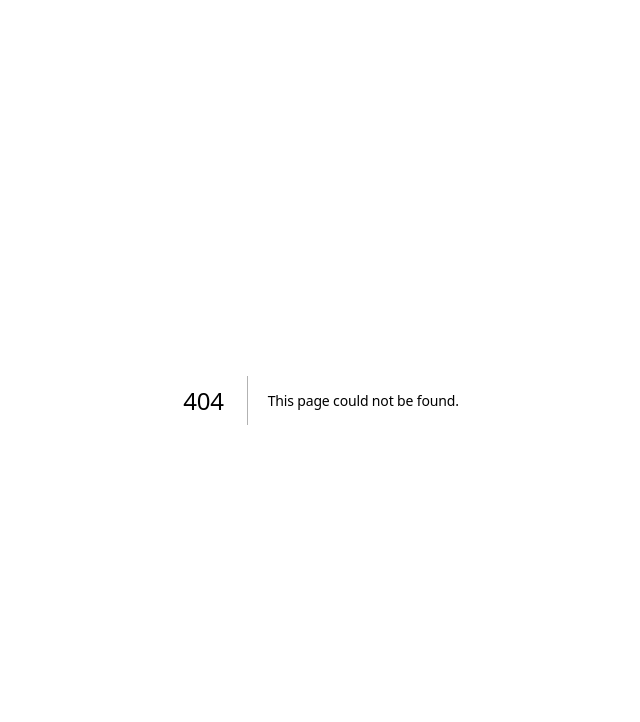
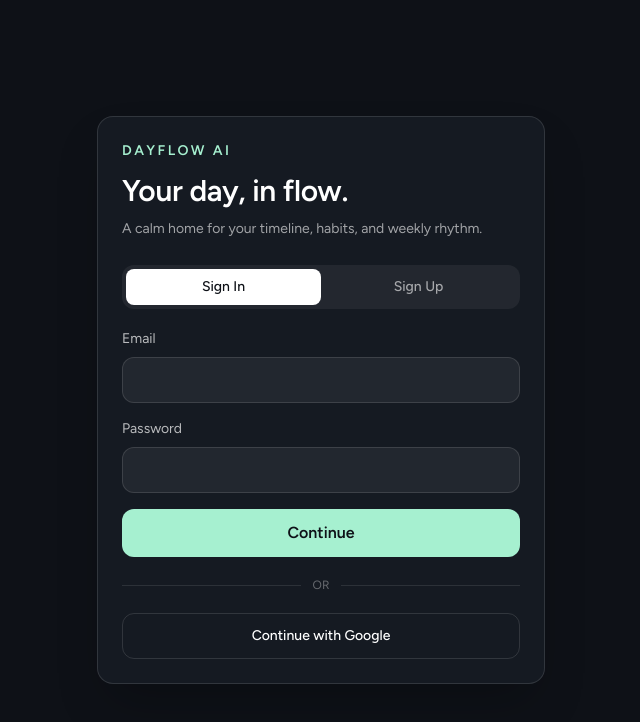
Before and after one commit to Mohamedkhaled420/dayflow-web, a Next.js app: page /auth in a window 1280 px wide. Before the commit this address had no page. Shown: the top 722 px of the page, without its empty margins (319-959 px from the left). Built offline with nearby package versions, Linux system fonts and the light colour scheme.

Commit message:
Restored v10: Add Supabase auth and profile initialization

```diff
--- a/package.json
+++ b/package.json
@@ -11,6 +11,8 @@
   },
   "dependencies": {
     "@radix-ui/react-toast": "^1.2.14",
+    "@supabase/ssr": "0.7.0",
+    "@supabase/supabase-js": "2.57.4",
     "class-variance-authority": "^0.7.1",
     "clsx": "^2.1.1",
     "framer-motion": "^12.23.2",
--- /dev/null
+++ b/src/app/auth/callback/route.ts
@@ -0,0 +1,14 @@
+import { NextResponse } from "next/server";
+import { createClient } from "@/utils/supabase/server";
+
+export async function GET(request: Request) {
+  const url = new URL(request.url);
+  const code = url.searchParams.get("code");
+
+  if (code) {
+    const supabase = await createClient();
+    await supabase.auth.exchangeCodeForSession(code);
+  }
+
+  return NextResponse.redirect(new URL("/", request.url));
+}
--- /dev/null
+++ b/src/app/auth/layout.tsx
@@ -0,0 +1,3 @@
+export default function AuthLayout({ children }: Readonly<{ children: React.ReactNode }>) {
+  return <div className="min-h-screen bg-[#0e1117] font-sans text-white">{children}</div>;
+}
--- /dev/null
+++ b/src/app/auth/page.tsx
@@ -0,0 +1,110 @@
+"use client";
+
+import { FormEvent, useState } from "react";
+import { useRouter } from "next/navigation";
+import { createClient } from "@/utils/supabase/client";
+
+export default function AuthPage() {
+  const router = useRouter();
+  const [mode, setMode] = useState<"sign-in" | "sign-up">("sign-in");
+  const [email, setEmail] = useState("");
+  const [password, setPassword] = useState("");
+  const [error, setError] = useState("");
+  const [message, setMessage] = useState("");
+  const [pending, setPending] = useState(false);
+
+  async function submit(event: FormEvent<HTMLFormElement>) {
+    event.preventDefault();
+    setError("");
+    setMessage("");
+    setPending(true);
+    const supabase = createClient();
+
+    const result = mode === "sign-in"
+      ? await supabase.auth.signInWithPassword({ email, password })
+      : await supabase.auth.signUp({
+          email,
+          password,
+          options: {
+            emailRedirectTo:
+              process.env.NEXT_PUBLIC_DEV_SUPABASE_REDIRECT_URL ?? `${window.location.origin}/auth/callback`,
+          },
+        });
+
+    if (result.error) {
+      setError(result.error.message.toLowerCase().includes("confirm") ? result.error.message : "Invalid email or password");
+      setPending(false);
+      return;
+    }
+
+    if (mode === "sign-up" && result.data.user) {
+      const { error: profileError } = await supabase.from("profiles").upsert({
+        id: result.data.user.id,
+        identity: {
+          displayName: email.split("@")[0],
+          timezone: Intl.DateTimeFormat().resolvedOptions().timeZone,
+          createdAt: new Date().toISOString(),
+        },
+        integrations: { browserExtensionLinked: false },
+      });
+
+      if (profileError) {
+        setError("Your account was created, but profile setup could not be completed.");
+        setPending(false);
+        return;
+      }
+
+      if (!result.data.session) {
+        setMessage("Check your email to confirm your account, then sign in.");
+        setPending(false);
+        return;
+      }
+    }
+
+    router.replace("/");
+    router.refresh();
+  }
+
+  async function signInWithGoogle() {
+    setError("");
+    const supabase = createClient();
+    const { error: authError } = await supabase.auth.signInWithOAuth({
+      provider: "google",
+      options: {
+        redirectTo: process.env.NEXT_PUBLIC_DEV_SUPABASE_REDIRECT_URL ?? `${window.location.origin}/auth/callback`,
+      },
+    });
+    if (authError) setError("Google sign in is unavailable right now.");
+  }
+
+  return (
+    <main className="flex min-h-screen items-center justify-center p-4">
+      <section className="w-full max-w-md rounded-2xl border border-white/12 bg-[#151a22] p-6 shadow-2xl">
+        <div className="mb-6">
+          <p className="text-sm font-semibold tracking-[0.18em] text-[#a6f0d0]">DAYFLOW AI</p>
+          <h1 className="mt-3 text-3xl font-semibold text-white">Your day, in flow.</h1>
+          <p className="mt-2 text-sm leading-6 text-white/60">A calm home for your timeline, habits, and weekly rhythm.</p>
+        </div>
+
+        <div className="mb-5 grid grid-cols-2 rounded-xl bg-white/6 p-1">
+          {(["sign-in", "sign-up"] as const).map((value) => (
+            <button key={value} type="button" onClick={() => { setMode(value); setError(""); setMessage(""); }} className={`rounded-lg px-3 py-2 text-sm font-medium transition ${mode === value ? "bg-white text-[#0e1117]" : "text-white/60 hover:text-white"}`}>
+              {value === "sign-in" ? "Sign In" : "Sign Up"}
+            </button>
+          ))}
+        </div>
+
+        <form className="flex flex-col gap-4" onSubmit={submit}>
+          <label className="flex flex-col gap-2 text-sm text-white/70">Email<input required type="email" value={email} onChange={(event) => setEmail(event.target.value)} className="rounded-xl border border-white/12 bg-white/6 px-3 py-3 text-white outline-none transition focus:border-[#a6f0d0]" /></label>
+          <label className="flex flex-col gap-2 text-sm text-white/70">Password<input required minLength={6} type="password" value={password} onChange={(event) => setPassword(event.target.value)} className="rounded-xl border border-white/12 bg-white/6 px-3 py-3 text-white outline-none transition focus:border-[#a6f0d0]" /></label>
+          {error ? <p role="alert" className="text-sm text-[#ff9b9b]">{error}</p> : null}
+          {message ? <p role="status" className="text-sm text-[#a6f0d0]">{message}</p> : null}
+          <button disabled={pending} type="submit" className="rounded-xl bg-[#a6f0d0] px-4 py-3 font-semibold text-[#0e1117] transition hover:bg-[#c3f8e1] disabled:cursor-not-allowed disabled:opacity-60">{pending ? "Please wait…" : mode === "sign-in" ? "Continue" : "Create account"}</button>
+        </form>
+
+        <div className="my-5 flex items-center gap-3 text-xs text-white/35"><span className="h-px flex-1 bg-white/10" />OR<span className="h-px flex-1 bg-white/10" /></div>
+        <button type="button" onClick={signInWithGoogle} className="w-full rounded-xl border border-white/12 px-4 py-3 text-sm font-medium text-white transition hover:bg-white/6">Continue with Google</button>
+      </section>
+    </main>
+  );
+}
--- a/src/components/dayflow/AppShell.tsx
+++ b/src/components/dayflow/AppShell.tsx
@@ -133,7 +133,6 @@ export function AppShell() {
                 exit={reducedMotion ? { opacity: 0 } : { opacity: 0, y: 8 }}
                 transition={reducedMotion ? { duration: 0.15 } : springSoft}
                 className="h-full min-w-0 w-full max-w-full overflow-hidden"
-              >
               >
                 {content}
               </motion.div>
--- a/src/components/dayflow/TimelineView.tsx
+++ b/src/components/dayflow/TimelineView.tsx
@@ -537,7 +537,6 @@ function DayTimeline({
   const nowMin = nowMinutes();
 
   return (
-<<<<<<< HEAD
     <>
       <div className="df-mobile-event-list df-scroll flex-1 overflow-y-auto px-4 pb-32" role="list" aria-label="Day timeline">
         {events.length === 0 ? (
@@ -572,18 +571,10 @@ function DayTimeline({
       </div>
       <div
         ref={scrollRef}
-        className="df-desktop-timeline df-scroll flex-1 overflow-y-auto px-4 sm:px-5 pb-8"
+        className="df-desktop-timeline df-scroll df-edge-fade flex-1 overflow-y-auto px-4 pb-8 sm:px-5"
         role="list"
         aria-label="Day timeline"
       >
-=======
-    <div
-      ref={scrollRef}
-      className="df-scroll df-edge-fade flex-1 overflow-y-auto px-4 sm:px-5 pb-8"
-      role="list"
-      aria-label="Day timeline"
-    >
->>>>>>> 2fca8b25392573f719f1e6cd88a72eceb59e9e53
       <div className="relative pt-1" style={{ height: DAY_SPAN * PX_PER_MIN + 30 }}>
         {/* hour lines */}
         <div aria-hidden="true">
--- /dev/null
+++ b/src/middleware.ts
@@ -0,0 +1,47 @@
+import { createServerClient } from "@supabase/ssr";
+import { NextResponse, type NextRequest } from "next/server";
+
+export async function middleware(request: NextRequest) {
+  let response = NextResponse.next({ request });
+
+  const supabase = createServerClient(
+    process.env.NEXT_PUBLIC_SUPABASE_URL!,
+    process.env.NEXT_PUBLIC_SUPABASE_ANON_KEY ?? process.env.NEXT_PUBLIC_SUPABASE_PUBLISHABLE_KEY!,
+    {
+      cookies: {
+        getAll() {
+          return request.cookies.getAll();
+        },
+        setAll(cookiesToSet) {
+          cookiesToSet.forEach(({ name, value }) => request.cookies.set(name, value));
+          response = NextResponse.next({ request });
+          cookiesToSet.forEach(({ name, value, options }) =>
+            response.cookies.set(name, value, options),
+          );
+        },
+      },
+    },
+  );
+
+  const { data: { user } } = await supabase.auth.getUser();
+  const pathname = request.nextUrl.pathname;
+  const isAuthRoute = pathname === "/auth" || pathname.startsWith("/auth/");
+
+  if (!user && !isAuthRoute) {
+    const url = request.nextUrl.clone();
+    url.pathname = "/auth";
+    return NextResponse.redirect(url);
+  }
+
+  if (user && isAuthRoute) {
+    const url = request.nextUrl.clone();
+    url.pathname = "/";
+    return NextResponse.redirect(url);
+  }
+
+  return response;
+}
+
+export const config = {
+  matcher: ["/((?!api|_next/static|_next/image|favicon.ico).*)"],
+};
--- /dev/null
+++ b/src/utils/supabase/client.ts
@@ -0,0 +1,14 @@
+import { createBrowserClient } from "@supabase/ssr";
+
+let browserClient: ReturnType<typeof createBrowserClient> | undefined;
+
+export function createClient() {
+  if (browserClient) return browserClient;
+
+  browserClient = createBrowserClient(
+    process.env.NEXT_PUBLIC_SUPABASE_URL!,
+    process.env.NEXT_PUBLIC_SUPABASE_ANON_KEY ?? process.env.NEXT_PUBLIC_SUPABASE_PUBLISHABLE_KEY!,
+  );
+
+  return browserClient;
+}
--- /dev/null
+++ b/src/utils/supabase/server.ts
@@ -0,0 +1,27 @@
+import { createServerClient } from "@supabase/ssr";
+import { cookies } from "next/headers";
+
+export async function createClient() {
+  const cookieStore = await cookies();
+
+  return createServerClient(
+    process.env.NEXT_PUBLIC_SUPABASE_URL!,
+    process.env.NEXT_PUBLIC_SUPABASE_ANON_KEY ?? process.env.NEXT_PUBLIC_SUPABASE_PUBLISHABLE_KEY!,
+    {
+      cookies: {
+        getAll() {
+          return cookieStore.getAll();
+        },
+        setAll(cookiesToSet) {
+          try {
+            cookiesToSet.forEach(({ name, value, options }) =>
+              cookieStore.set(name, value, options),
+            );
+          } catch {
+            // Server Components cannot always write cookies; proxy refreshes them.
+          }
+        },
+      },
+    },
+  );
+}
```
Also changed, not shown: 1 other file (tests, documents, lock files or other folders).
